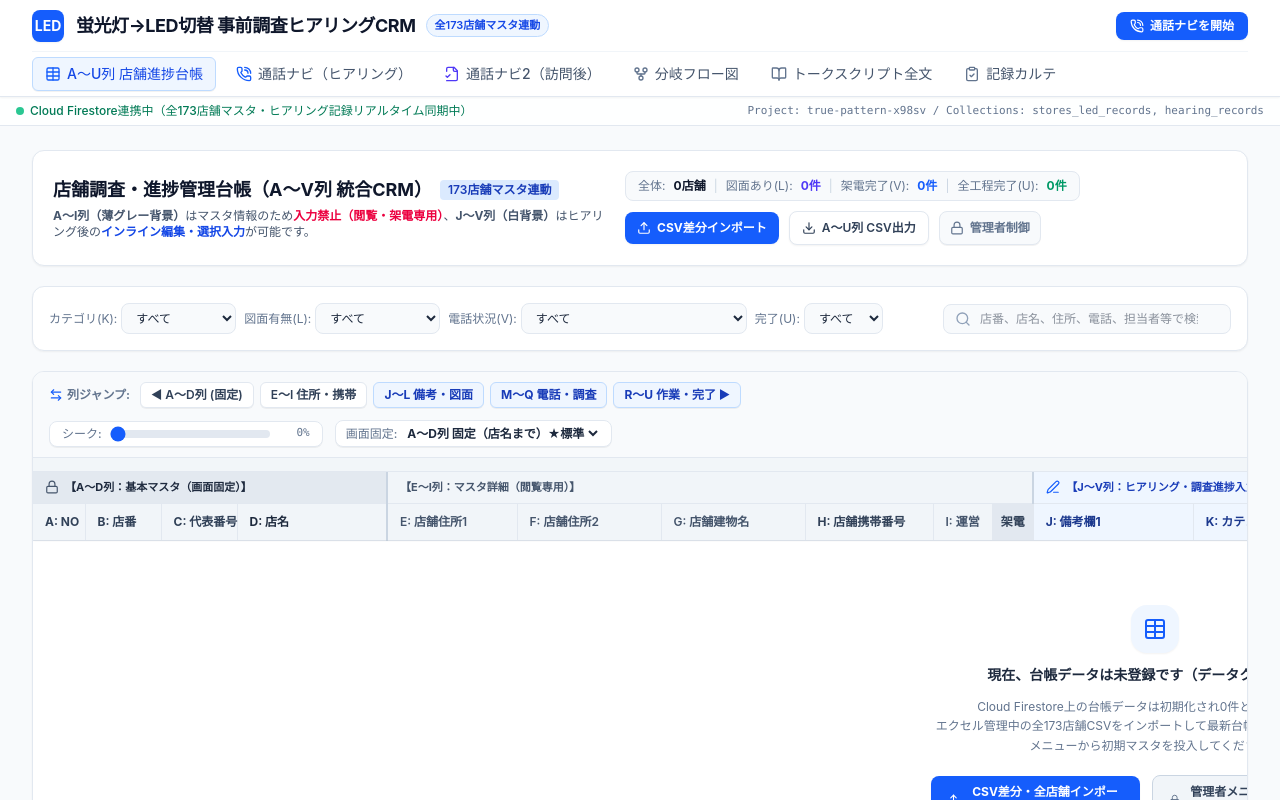
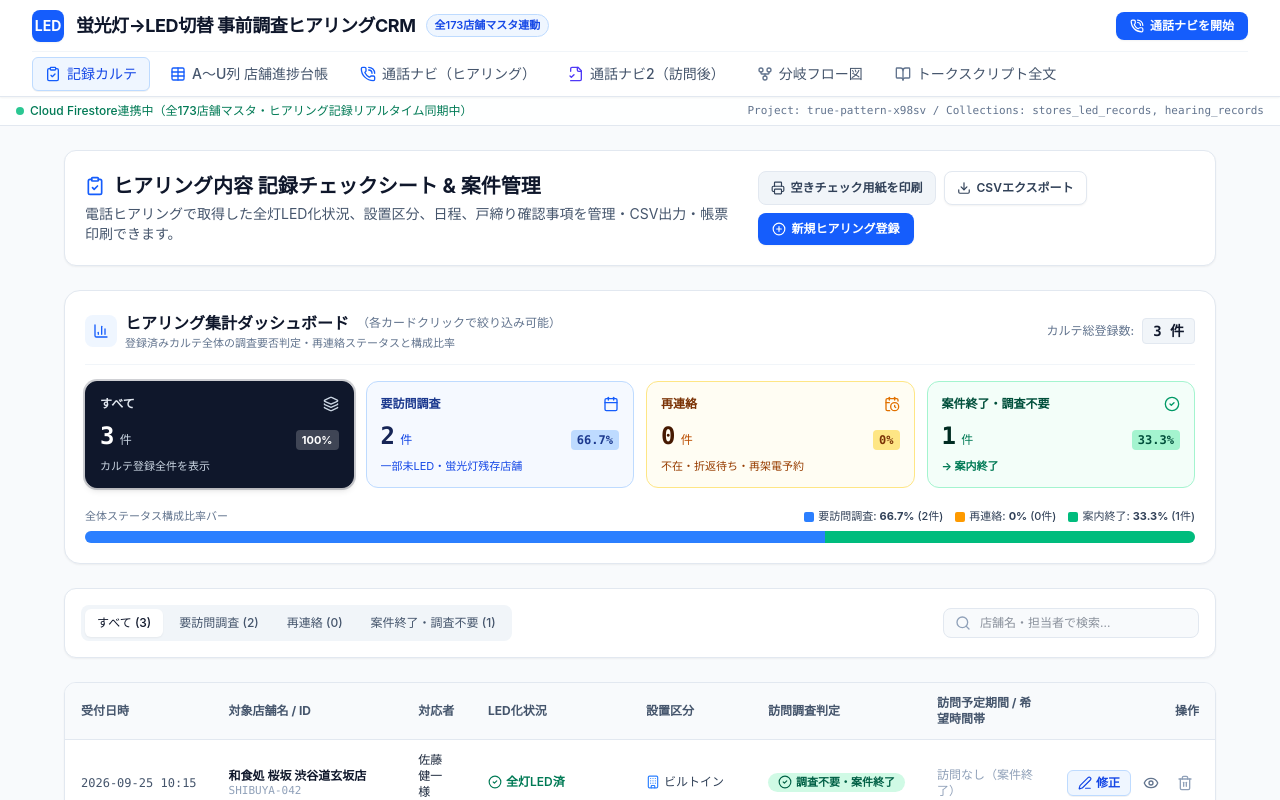
Before and after one commit to 888sunrise/changeLED, a React (Vite) app: page / in a window 1280 px wide. Shown: the top 800 px of the page. Built offline with nearby package versions, Linux system fonts and the light colour scheme; no server answers; the database is empty.

Commit message:
feat: change default tab to checksheet
Reorder the navigation tabs to prioritize the checksheet view as the default application state for improved workflow efficiency.

```diff
--- a/src/App.tsx
+++ b/src/App.tsx
@@ -33,7 +33,7 @@ const STORAGE_KEY = 'led_hearing_records_v1';
 const STORE_STORAGE_KEY = 'led_stores_records_v2';
 
 export default function App() {
-  const [activeTab, setActiveTab] = useState<'ledger' | 'simulator' | 'post_visit' | 'flowchart' | 'scripts' | 'checksheet'>('ledger');
+  const [activeTab, setActiveTab] = useState<'ledger' | 'simulator' | 'post_visit' | 'flowchart' | 'scripts' | 'checksheet'>('checksheet');
 
   // Stores (A〜U columns) - Cloud Firestore is master
   const [stores, setStores] = useState<StoreRecord[]>(() => {
--- a/src/components/Header.tsx
+++ b/src/components/Header.tsx
@@ -67,6 +67,18 @@ export const Header: React.FC<HeaderProps> = ({
         {/* Tier 2 (下段ナビゲーション): Navigation Tabs with full horizontal width */}
         <nav className="flex items-center gap-1 sm:gap-2 h-11 overflow-x-auto scrollbar-none py-1">
           <button
+            onClick={() => setActiveTab('checksheet')}
+            className={`flex items-center gap-1.5 px-3 py-1.5 text-xs sm:text-sm font-medium rounded-md transition-colors whitespace-nowrap shrink-0 cursor-pointer ${
+              activeTab === 'checksheet'
+                ? 'bg-blue-50 text-blue-700 font-bold border border-blue-200 shadow-2xs'
+                : 'text-slate-600 hover:text-slate-900 hover:bg-slate-100'
+            }`}
+          >
+            <ClipboardCheck className="w-4 h-4 text-blue-600" />
+            <span>記録カルテ</span>
+          </button>
+
+          <button
             onClick={() => setActiveTab('ledger')}
             className={`flex items-center gap-1.5 px-3 py-1.5 text-xs sm:text-sm font-medium rounded-md transition-colors whitespace-nowrap shrink-0 cursor-pointer ${
               activeTab === 'ledger'
@@ -130,18 +142,6 @@ export const Header: React.FC<HeaderProps> = ({
             <BookOpen className="w-4 h-4 text-slate-500" />
             <span>トークスクリプト全文</span>
           </button>
-
-          <button
-            onClick={() => setActiveTab('checksheet')}
-            className={`flex items-center gap-1.5 px-3 py-1.5 text-xs sm:text-sm font-medium rounded-md transition-colors whitespace-nowrap shrink-0 cursor-pointer ${
-              activeTab === 'checksheet'
-                ? 'bg-blue-50 text-blue-700 font-bold border border-blue-200 shadow-2xs'
-                : 'text-slate-600 hover:text-slate-900 hover:bg-slate-100'
-            }`}
-          >
-            <ClipboardCheck className="w-4 h-4 text-slate-500" />
-            <span>記録カルテ</span>
-          </button>
         </nav>
       </div>
     </header>
```
